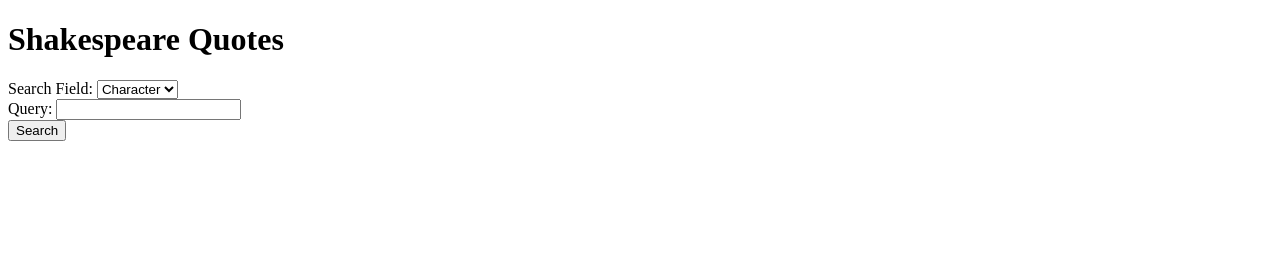
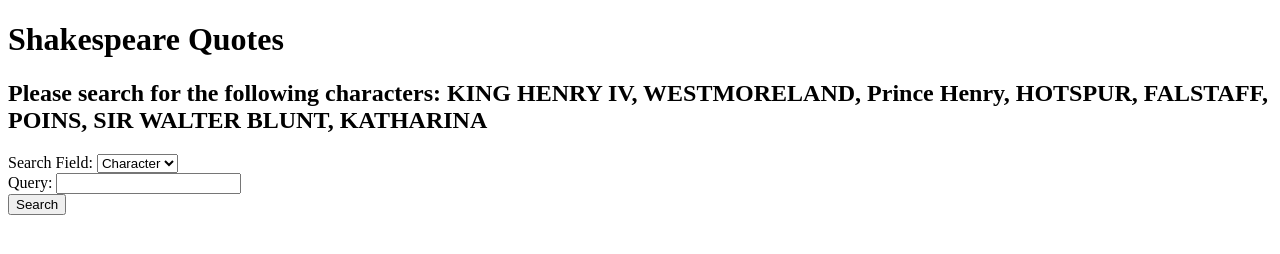
Before and after one commit to elachistocleis/ElasticResearch_Api, a website: page public/index.html in a window 1280 px wide. Drawn offline with nearby package versions, Linux system fonts and the light colour scheme.

Commit message:
Update index.html

```diff
--- a/public/index.html
+++ b/public/index.html
@@ -61,6 +61,7 @@
 
 <body>
     <h1>Shakespeare Quotes</h1>
+    <h2>Please search for the following characters: KING HENRY IV, WESTMORELAND, Prince Henry, HOTSPUR, FALSTAFF, POINS, SIR WALTER BLUNT, KATHARINA</h2>
     <form id="searchForm">
         <label for="field">Search Field:</label>
         <select id="field" name="field" required>
```
